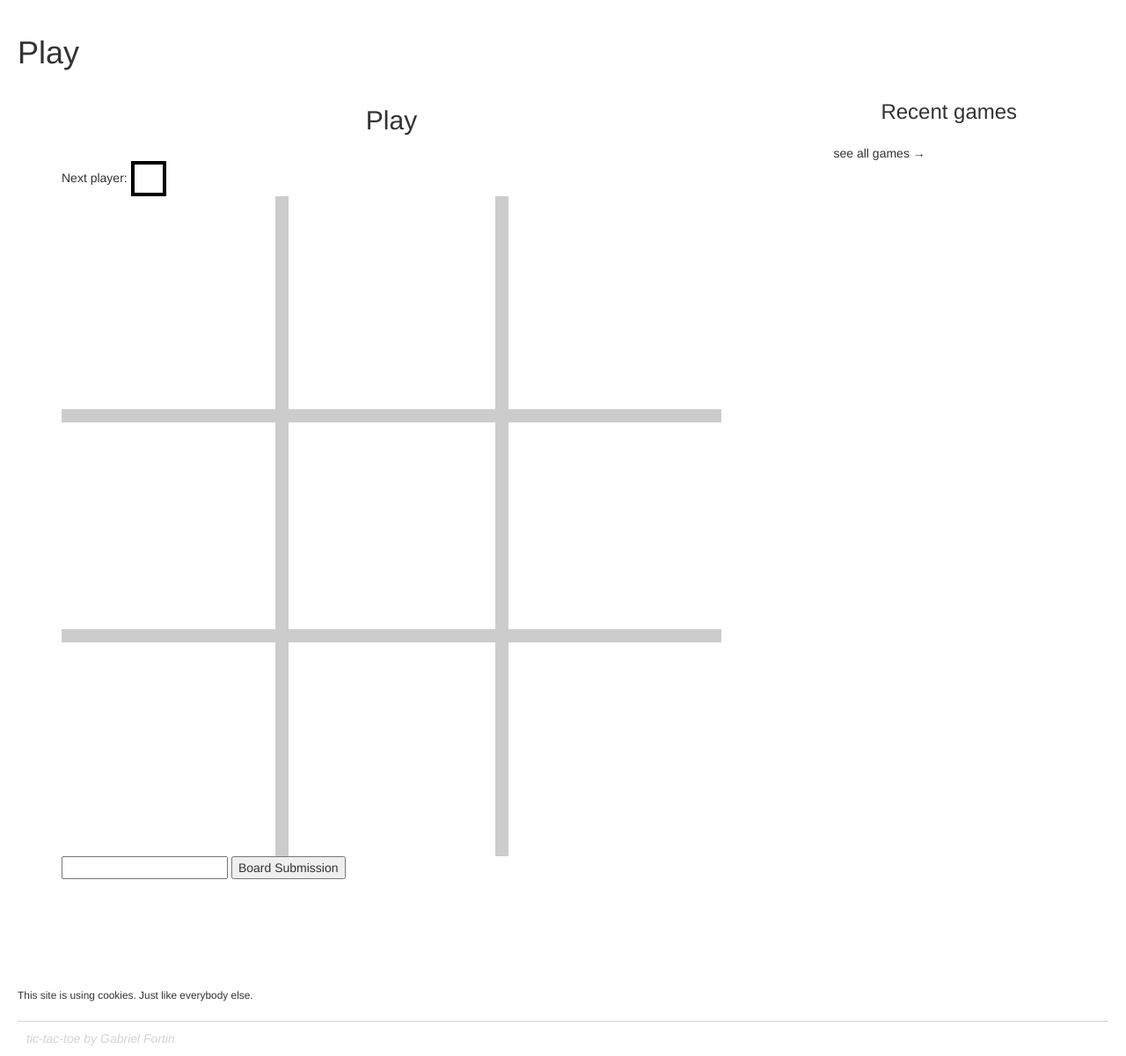
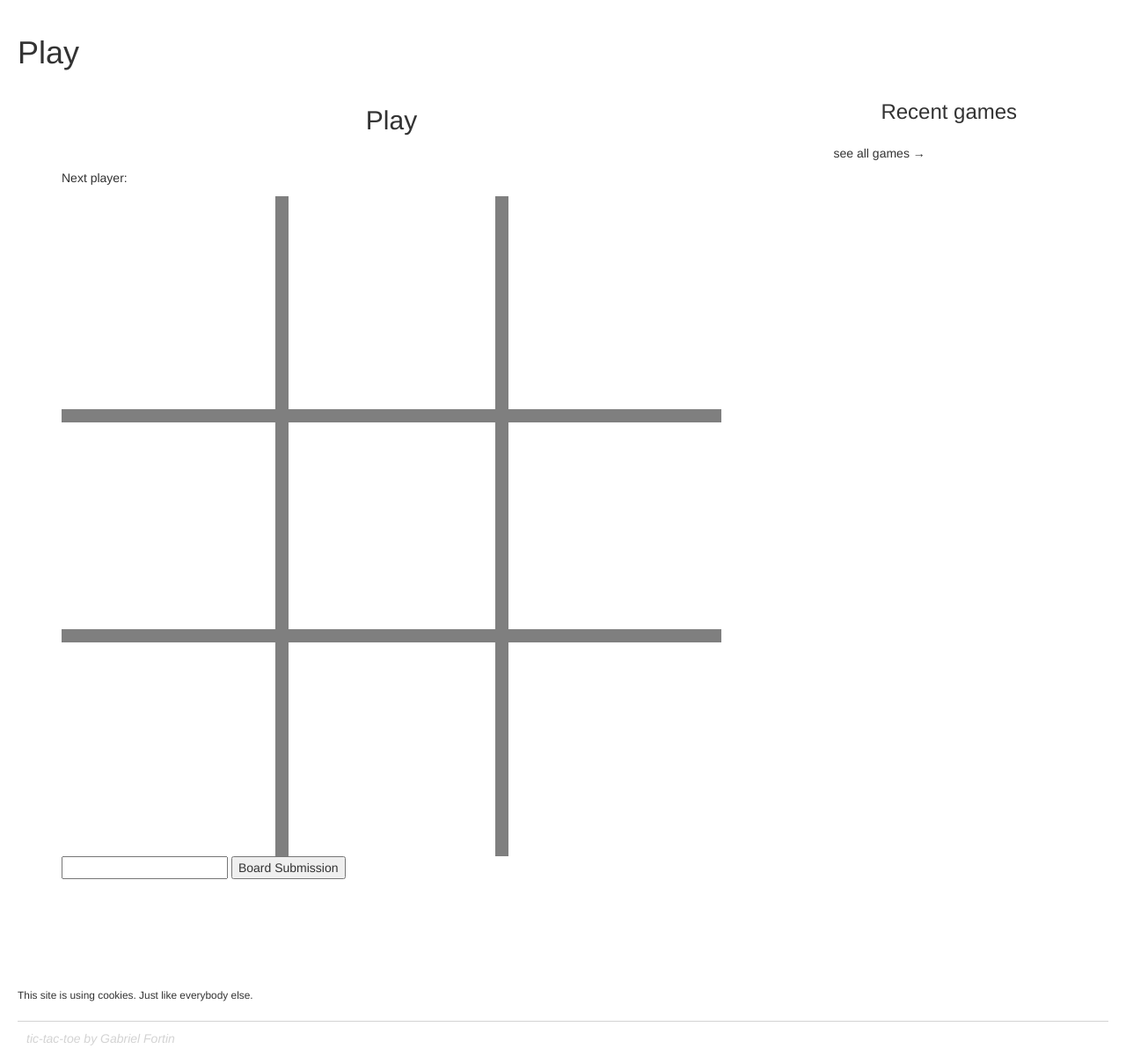
Before and after one commit to gabriel-fortin/tic-tac-toe, a CodeIgniter app: page /database/tic-tac-toe/play in a window 1280 px wide. Shown: the whole page at 88% size. Run offline with CodeIgniter, Linux system fonts and the light colour scheme; the visitor is signed in with stand-in values (Sample User, id 1); data that the repository does not hold is empty.

Commit message:
tune css for board and board itself

```diff
--- a/application/views/ttt/board.php
+++ b/application/views/ttt/board.php
@@ -36,54 +36,36 @@
 
 <table class="board">
     <tr>
-        <td>
-            <div class="content left-edge top-edge">
-                <?php echo $mapping[$pos++]; ?>
-            </div>
+        <td class="left-edge top-edge">
+            <div> <?php echo $mapping[$pos++]; ?> </div>
         </td>
-        <td>
-            <div class="content top-edge">
-                <?php echo $mapping[$pos++]; ?>
-            </div>
+        <td class="top-edge">
+            <div class=""> <?php echo $mapping[$pos++]; ?> </div>
         </td>
-        <td>
-            <div class="content right-edge top-edge">
-                <?php echo $mapping[$pos++]; ?>
-            </div>
+        <td class="right-edge top-edge">
+            <div> <?php echo $mapping[$pos++]; ?> </div>
         </td>
     </tr>
     <tr>
-        <td>
-            <div class="content left-edge">
-                <?php echo $mapping[$pos++]; ?>
-            </div>
+        <td class="left-edge">
+            <div> <?php echo $mapping[$pos++]; ?> </div>
         </td>
         <td>
-            <div class="content">
-                <?php echo $mapping[$pos++]; ?>
-            </div>
+            <div> <?php echo $mapping[$pos++]; ?> </div>
         </td>
-        <td>
-            <div class="content right-edge">
-                <?php echo $mapping[$pos++]; ?>
-            </div>
+        <td class="right-edge">
+            <div> <?php echo $mapping[$pos++]; ?> </div>
         </td>
     </tr>
     <tr>
-        <td>
-            <div class="content left-edge bottom-edge">
-                <?php echo $mapping[$pos++]; ?>
-            </div>
+        <td class="left-edge bottom-edge">
+            <div> <?php echo $mapping[$pos++]; ?> </div>
         </td>
-        <td>
-            <div class="content bottom-edge">
-                <?php echo $mapping[$pos++]; ?>
-            </div>
+        <td class="bottom-edge">
+            <div> <?php echo $mapping[$pos++]; ?> </div>
         </td>
-        <td>
-            <div class="content right-edge bottom-edge">
-                <?php echo $mapping[$pos++]; ?>
-            </div>
+        <td class="right-edge bottom-edge" >
+            <div> <?php echo $mapping[$pos++]; ?> </div>
         </td>
     </tr>
 </table>
--- a/assets/css/style.css
+++ b/assets/css/style.css
@@ -32,71 +32,73 @@ body {
 
 /* general board settings */
 table.board {
-    /* lines' color */
-    background: rgba(0, 0, 0, .2);
+    /* grid color */
+    background: rgba(0, 0, 0, .5);
     width: 100%;
 }
 
 
 /* make table cells square */
-td {
+table.board td {
     width: 33.33%;
     position: relative;
 }
-td:after {
+table.board td:after {
     content: '';
     display: block;
     margin-top: 100%;
-    background: #ccc;
 }
-td .content {
+table.board td > div {
     position: absolute;
     top: 0;
     bottom: 0;
     left: 0;
     right: 0;
+    /* grid's thickness */
     margin: 3%;
+    /* cell's normal background */
     background: white;
 }
 
 
 /* tic-tac-toe symbols take whole cells */
-.board td .content img {
+table.board td > div > img {
     width: 100%;
     height: 100%;
 }
 
 
-/* remove edges of board table */
-.board td .left-edge {
+/* cover edges of board table */
+table.board td.left-edge > div {
     margin-left: 0;
-    padding-left: 3%;
+    padding-left: 3%;  /* must be same as grid's thickness */
 }
-.board td .right-edge {
+table.board td.right-edge > div {
     margin-right: 0;
-    padding-right: 3%;
+    padding-right: 3%;  /* must be same as grid's thickness */
 }
-.board td .top-edge {
+table.board td.top-edge > div {
     margin-top: 0;
-    padding-top: 3%;
+    padding-top: 3%;  /* must be same as grid's thickness */
 }
-.board td .bottom-edge {
+table.board td.bottom-edge > div {
     margin-bottom: 0;
-    padding-bottom: 3%;
-}
-
-/* next player's symbol */
-#next_player_symbol {
-    width: 40px;
-    height: 40px;
-    border: black solid 4px;
+    padding-bottom: 3%;  /* must be same as "grid's thickness" */
 }
 
 
-td.winning_cell div.content {
+/* highlight for winning cells */
+table.board td.winning_cell > div {
     background-image: url("/assets/img/gradient.svg");
     background-size: 100%;
     background-repeat: no-repeat;
     background-position: center;
     color: #77c791;
 }
+
+
+/* next player's symbol hint */
+#next_player_symbol {
+    width: 40px;
+    height: 40px;
+}
```
Also changed, not shown: assets/img/o.svg, assets/img/x.svg.
